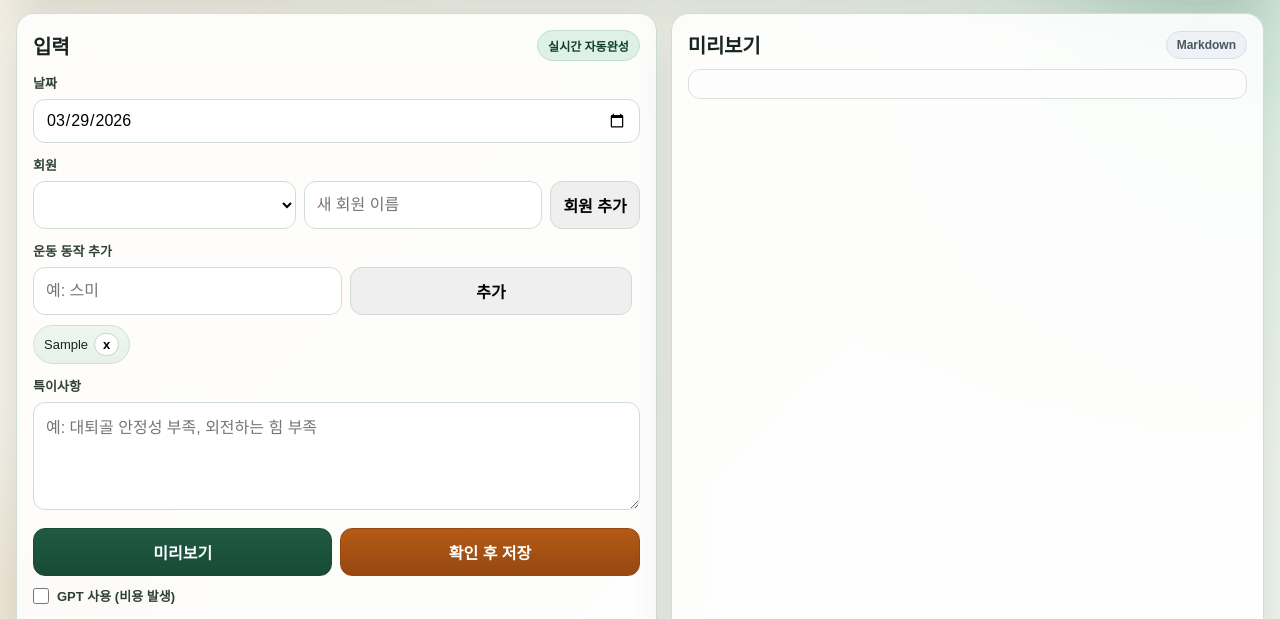
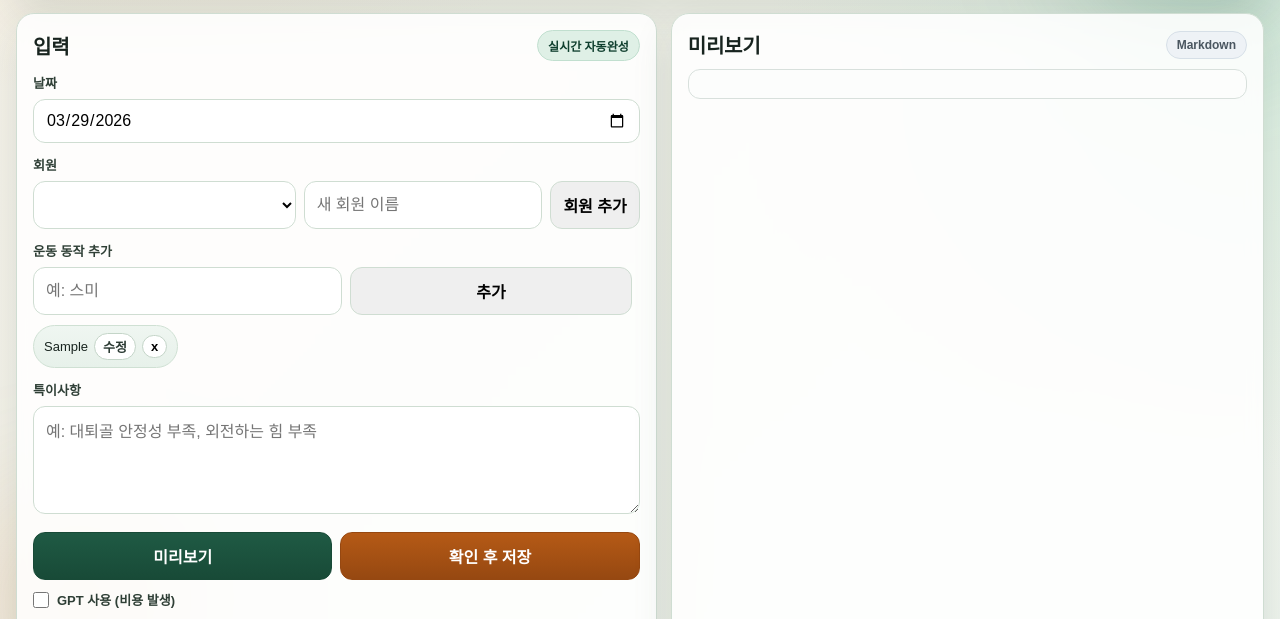
Before and after one commit to saeromlee722/rara-pt-webapp, a website: page PT_system/webapp/public/index.html in a window 1280 px wide. Both pictures are taken after typing "Sample" into the empty fields and a click on the button "추가". Shown: the part 148-767 px from the top of the page. Drawn offline with Linux system fonts and the light colour scheme; no server answers.

Commit message:
feat: remember learned movements in UI and edit exercise chips

```diff
--- a/PT_system/webapp/public/app.js
+++ b/PT_system/webapp/public/app.js
@@ -2,6 +2,7 @@ const state = {
   members: [],
   exercises: [],
   notes: [],
+  learnedPatterns: {},
 };
 
 const dateInput = document.getElementById('dateInput');
@@ -95,6 +96,21 @@ function formatInline(text) {
   return out;
 }
 
+function normalizeMovementKey(text) {
+  return String(text || '').toLowerCase().replace(/\s+/g, '').trim();
+}
+function syncLearnPanel(exerciseName) {
+  const key = normalizeMovementKey(exerciseName);
+  const learned = state.learnedPatterns[key];
+  if (learned) {
+    learnPatternSelect.value = learned;
+    setLearnStatus(`\uD559\uC2B5\uB428: ${exerciseName.trim()} -> ${patternLabels[learned] || learned}`);
+    return;
+  }
+  if (learnStatus.textContent.startsWith('\uD559\uC2B5\uB428:')) {
+    setLearnStatus('');
+  }
+}
 function renderMarkdown(markdown) {
   const lines = String(markdown || '').split(/\r?\n/);
   const html = [];
@@ -201,15 +217,32 @@ function renderChips() {
   exerciseChips.innerHTML = '';
   state.exercises.forEach((name, idx) => {
     const li = document.createElement('li');
-    li.textContent = name;
-    const del = document.createElement('button');
-    del.type = 'button';
-    del.textContent = 'x';
-    del.addEventListener('click', () => {
+    const label = document.createElement('span');
+    label.className = 'chip-label';
+    label.textContent = name;
+    const editBtn = document.createElement('button');
+    editBtn.className = 'chip-edit';
+    editBtn.type = 'button';
+    editBtn.textContent = '\uC218\uC815';
+    editBtn.addEventListener('click', () => {
+      const next = window.prompt('\uC6B4\uB3D9 \uC774\uB984 \uC218\uC815', name);
+      if (!next) return;
+      const trimmed = next.trim();
+      if (!trimmed) return;
+      state.exercises[idx] = trimmed;
+      renderChips();
+      syncLearnPanel(trimmed);
+    });
+    const delBtn = document.createElement('button');
+    delBtn.type = 'button';
+    delBtn.textContent = 'x';
+    delBtn.addEventListener('click', () => {
       state.exercises.splice(idx, 1);
       renderChips();
     });
-    li.appendChild(del);
+    li.appendChild(label);
+    li.appendChild(editBtn);
+    li.appendChild(delBtn);
     exerciseChips.appendChild(li);
   });
 }
@@ -390,6 +423,10 @@ function setLearnStatus(text, isError = false) {
 
 async function loadPatternKeys() {
   const data = await api('/api/patterns');
+  state.learnedPatterns = {};
+  (data.items || []).forEach(item => {
+    state.learnedPatterns[item.key] = item.pattern;
+  });
   learnPatternSelect.innerHTML = '';
   (data.patternKeys || []).forEach(key => {
     const opt = document.createElement('option');
@@ -445,6 +482,11 @@ exerciseInput.addEventListener('keydown', e => {
 exerciseInput.addEventListener('input', () => {
   loadExerciseSuggestions(exerciseInput.value).catch(() => {});
   if (!learnExerciseInput.value.trim()) learnExerciseInput.value = exerciseInput.value;
+  syncLearnPanel(exerciseInput.value);
+});
+
+learnExerciseInput.addEventListener('input', () => {
+  syncLearnPanel(learnExerciseInput.value);
 });
 
 learnSaveBtn.addEventListener('click', () => {
--- a/PT_system/webapp/public/styles.css
+++ b/PT_system/webapp/public/styles.css
@@ -266,6 +266,17 @@ button.accent {
   background: #fff;
 }
 
+.chip-label {
+  max-width: 280px;
+  white-space: nowrap;
+  overflow: hidden;
+  text-overflow: ellipsis;
+}
+
+.chip-edit {
+  color: #2b3a33;
+}
+
 .preview {
   margin: 0;
   max-height: 76vh;
```
